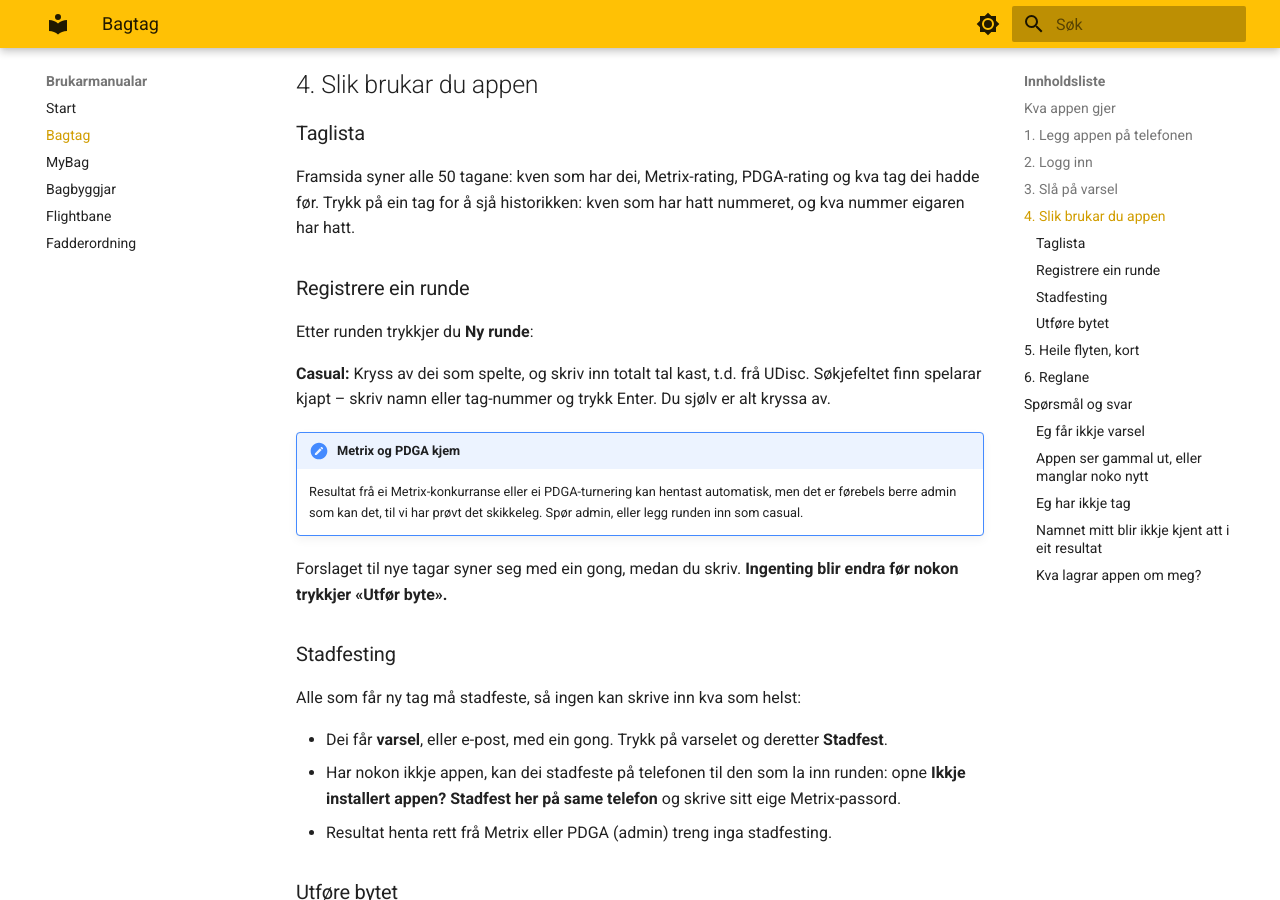
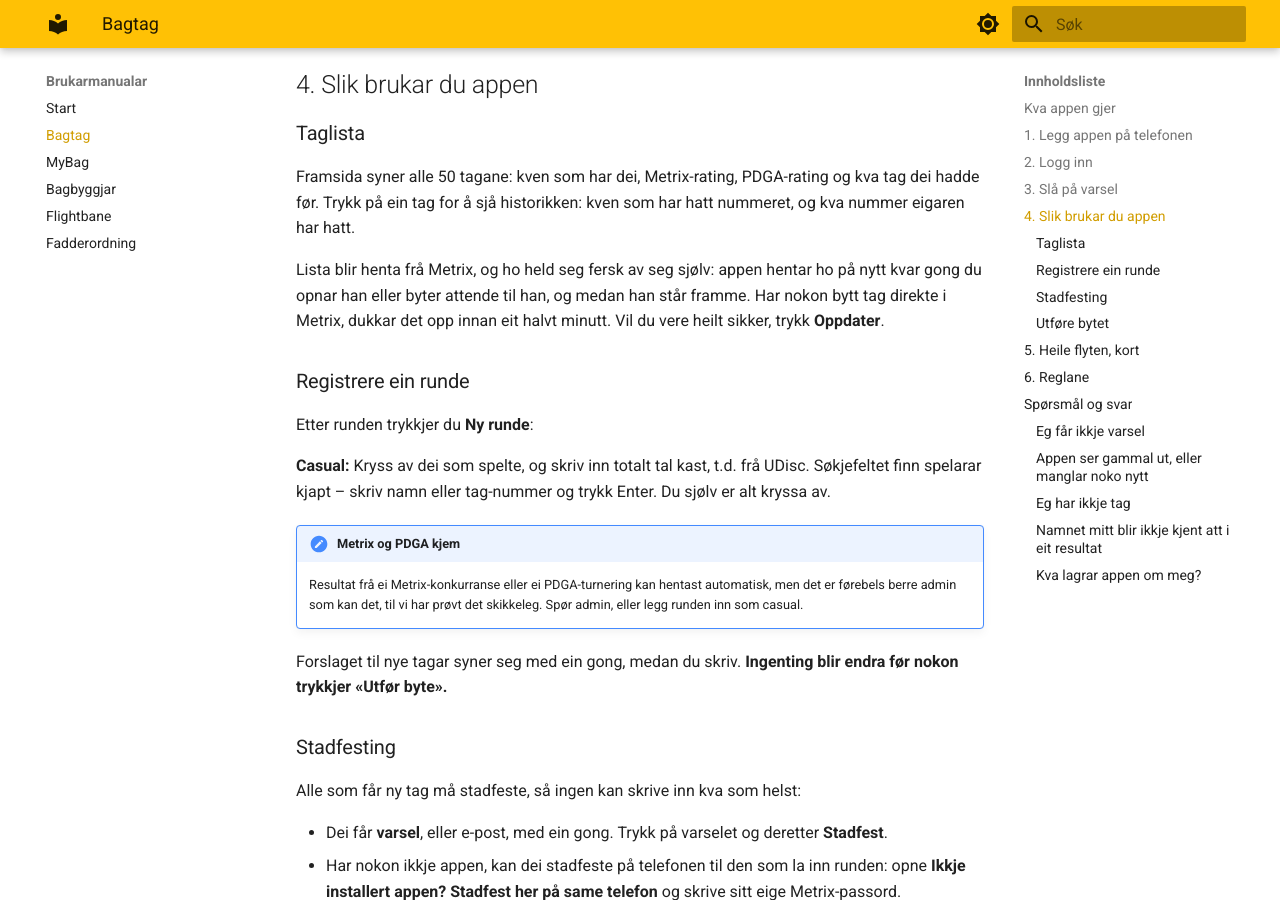
Before and after one commit to hanses89/manuals, an MkDocs documentation site: the page built from docs/bagtag.md, in a window 1280 px wide and 900 px high, scrolled down 1567 px. Built offline with MkDocs 1.6.1 and Material for MkDocs 9.7.7, drawn with Linux system fonts in a browser that asks for light colours.

Commit message:
manual: sync from bagtag.kvamdgs.no @ f4b4b07072561d932f822fa9778608b6fec6351b

```diff
--- a/docs/bagtag.md
+++ b/docs/bagtag.md
@@ -78,6 +78,11 @@ Framsida syner alle 50 tagane: kven som har dei, Metrix-rating, PDGA-rating og
 kva tag dei hadde før. Trykk på ein tag for å sjå historikken: kven som har hatt
 nummeret, og kva nummer eigaren har hatt.
 
+Lista blir henta frå Metrix, og ho held seg fersk av seg sjølv: appen hentar ho
+på nytt kvar gong du opnar han eller byter attende til han, og medan han står
+framme. Har nokon bytt tag direkte i Metrix, dukkar det opp innan eit halvt
+minutt. Vil du vere heilt sikker, trykk **Oppdater**.
+
 ### Registrere ein runde
 
 Etter runden trykkjer du **Ny runde**:
```
